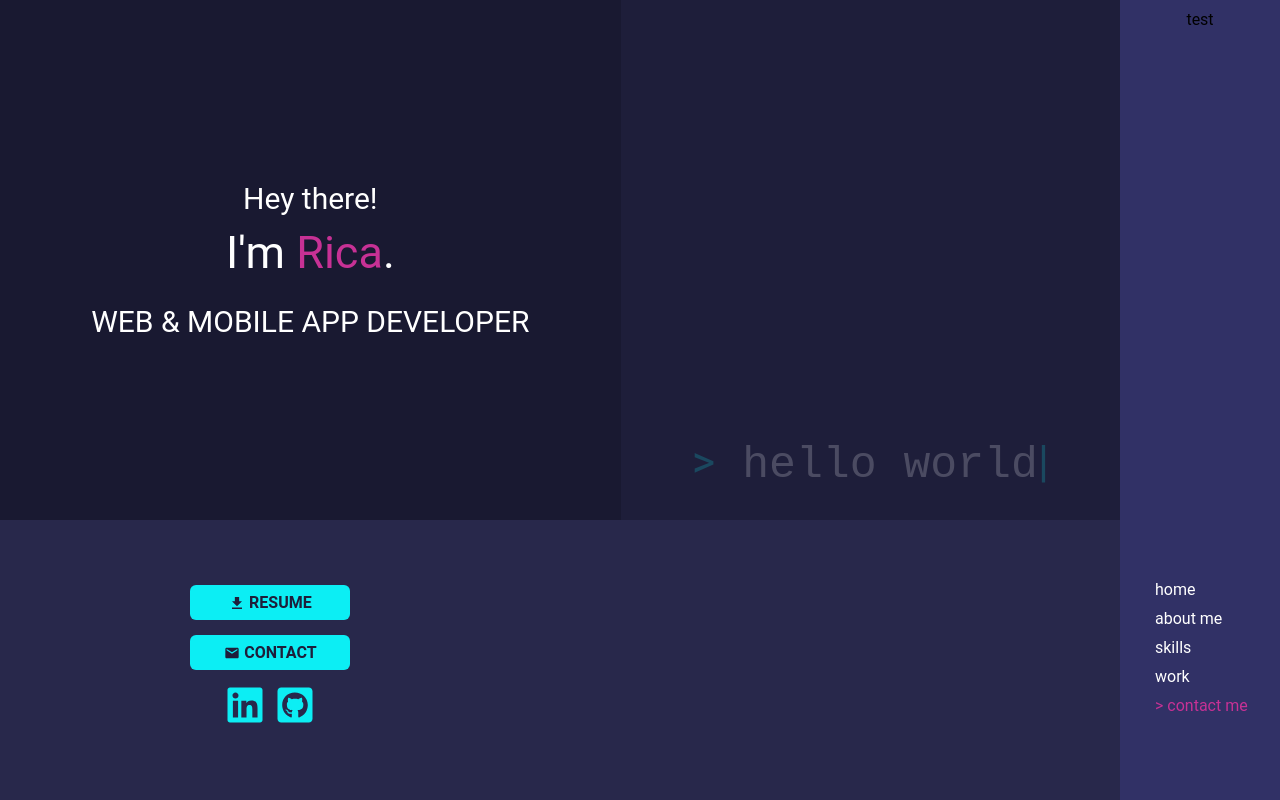
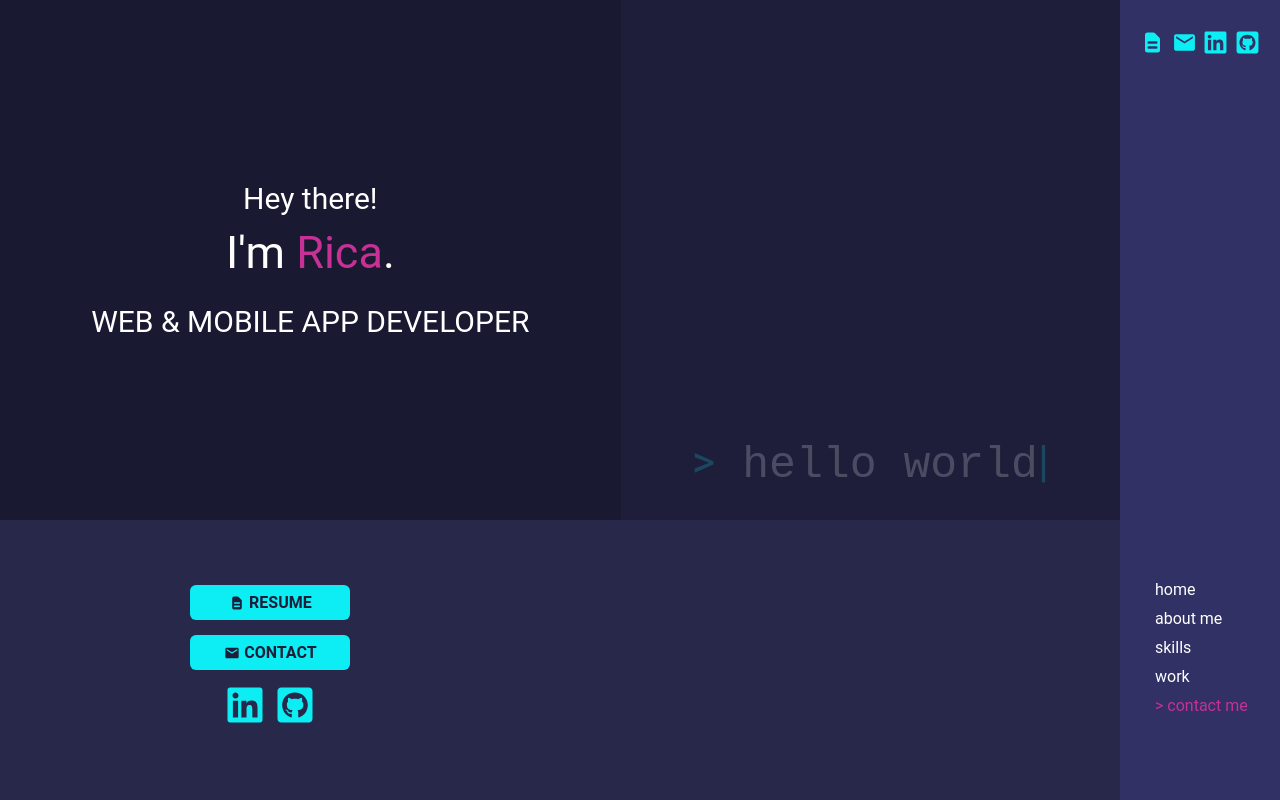
Before and after one commit to Rica02/PersonalPortfolio-v2, a React (Create React App) app: page / in a window 1280 px wide. Shown: the top 800 px of the page. Built offline with nearby package versions, Linux system fonts and the light colour scheme.

Commit message:
add social buttons on navbar

```diff
--- a/src/components/Navbar/Navbar.style.js
+++ b/src/components/Navbar/Navbar.style.js
@@ -12,7 +12,7 @@ export const Nav = styled.nav`
   z-index: 1;
   bottom: 0;
   right: 0;
-  padding: 10px 0 80px 0;
+  padding-bottom: 80px;
   overflow-x: hidden;
   background-color: ${({ theme }) => theme.bgNavbar};
 
@@ -63,7 +63,9 @@ export const NavbarExtendedButton = styled.div`
 `;
 
 export const ButtonsContainer = styled.div`
-  //border: red solid 1px;
+  display: flex;
+  width: 100%;
+  padding: 20px;
 `;
 
 export const NavLinksContainer = styled.div`
--- a/src/components/Navbar/index.js
+++ b/src/components/Navbar/index.js
@@ -1,6 +1,7 @@
 import React, { useState, useContext } from "react";
 import { IoCloseSharp, IoMenuSharp } from "react-icons/io5";
 import { NavContext } from "../../context/NavContext";
+import SocialButtons from "../SocialButtons";
 import {
   Nav,
   NavExtended,
@@ -11,7 +12,7 @@ import {
   ButtonsContainer,
 } from "./Navbar.style";
 
-export default function Navbar() {
+const Navbar = () => {
   const { activeLinkId } = useContext(NavContext); // Current section ID in view
   const [extendNavbar, setExtendNavbar] = useState(false); // Opens extended menu when screen is small
 
@@ -45,7 +46,9 @@ export default function Navbar() {
     <>
       {/* Side bar (wide screens)*/}
       <Nav>
-        <ButtonsContainer>test</ButtonsContainer>
+        <ButtonsContainer>
+          <SocialButtons />
+        </ButtonsContainer>
         <NavLinksContainer>
           <Links />
         </NavLinksContainer>
@@ -74,4 +77,6 @@ export default function Navbar() {
       </NavbarExtendedButton>
     </>
   );
-}
+};
+
+export default Navbar;
--- /dev/null
+++ b/src/components/SocialButtons/SocialButtons.style.js
@@ -0,0 +1,43 @@
+import styled from "styled-components";
+
+export const Container = styled.div`
+  display: flex;
+  flex: 1;
+  align-items: center;
+  justify-content: space-between;
+  padding-top: 10px;
+
+  div {
+    position: relative;
+
+    p {
+      display: flex;
+      opacity: 0;
+      position: absolute;
+      top: -32px;
+      left: -6px;
+      font-size: 12px;
+      color: ${({ theme }) => theme.highlightSecondary};
+      font-style: italic;
+      transition: all 0.25s linear;
+    }
+
+    .icon {
+      color: ${({ theme }) => theme.highlightSecondary};
+      font-size: 25px;
+      transition: all 0.25s linear;
+    }
+  }
+
+  div:hover {
+    p {
+      opacity: 1;
+    }
+    .icon {
+      cursor: pointer;
+      background-color: ${({ theme }) => theme.btnHover};
+      border: ${({ theme }) => theme.highlightSecondary} solid 1px;
+      border-radius: 5px;
+    }
+  }
+`;
--- /dev/null
+++ b/src/components/SocialButtons/index.js
@@ -0,0 +1,57 @@
+import React from "react";
+import { Container } from "./SocialButtons.style";
+import { MdEmail } from "react-icons/md";
+import { HiDocumentText } from "react-icons/hi";
+import { FaLinkedin, FaGithubSquare } from "react-icons/fa";
+
+import resumeFile from "../../assets/resume.pdf";
+
+const SocialButtons = () => {
+  return (
+    <Container>
+      <div>
+        <p>resume</p>
+        <HiDocumentText
+          className="icon"
+          onClick={() => {
+            window.open(resumeFile, "_blank");
+          }}
+        />
+      </div>
+      <div>
+        <p>contact</p>
+        <MdEmail
+          className="icon"
+          onClick={() =>
+            document
+              .getElementById("contactme")
+              .scrollIntoView({ behavior: "smooth" })
+          }
+        />
+      </div>
+      <div>
+        <p>linkedin</p>
+        <FaLinkedin
+          className="icon"
+          onClick={() => {
+            window.open(
+              "https://www.linkedin.com/in/ricamaeaverion/",
+              "_blank"
+            );
+          }}
+        />
+      </div>
+      <div>
+        <p>github</p>
+        <FaGithubSquare
+          className="icon"
+          onClick={() => {
+            window.open("https://github.com/Rica02", "_blank");
+          }}
+        />
+      </div>
+    </Container>
+  );
+};
+
+export default SocialButtons;
--- a/src/pages/Home/Home.style.js
+++ b/src/pages/Home/Home.style.js
@@ -125,7 +125,7 @@ export const ActionButton = styled.button`
   border-radius: 6px;
   color: ${({ theme }) => theme.bgBase};
   background-color: ${({ theme }) => theme.highlightSecondary};
-  padding: 8px 5px;
+  padding: 8px;
   margin-bottom: 15px;
   transition: all 0.25s linear;
 
--- a/src/pages/Home/index.js
+++ b/src/pages/Home/index.js
@@ -1,7 +1,7 @@
 import React from "react";
 import { FaLinkedin, FaGithubSquare } from "react-icons/fa";
 import { MdEmail } from "react-icons/md";
-import { IoMdDownload } from "react-icons/io";
+import { HiDocumentText } from "react-icons/hi";
 import { useNav } from "../../hooks/useNav";
 import {
   Container,
@@ -53,7 +53,7 @@ const Home = () => {
                   window.open(resumeFile, "_blank");
                 }}
               >
-                <IoMdDownload />
+                <HiDocumentText />
                 &nbsp;RESUME
               </ActionButton>
               <ActionButton
```
